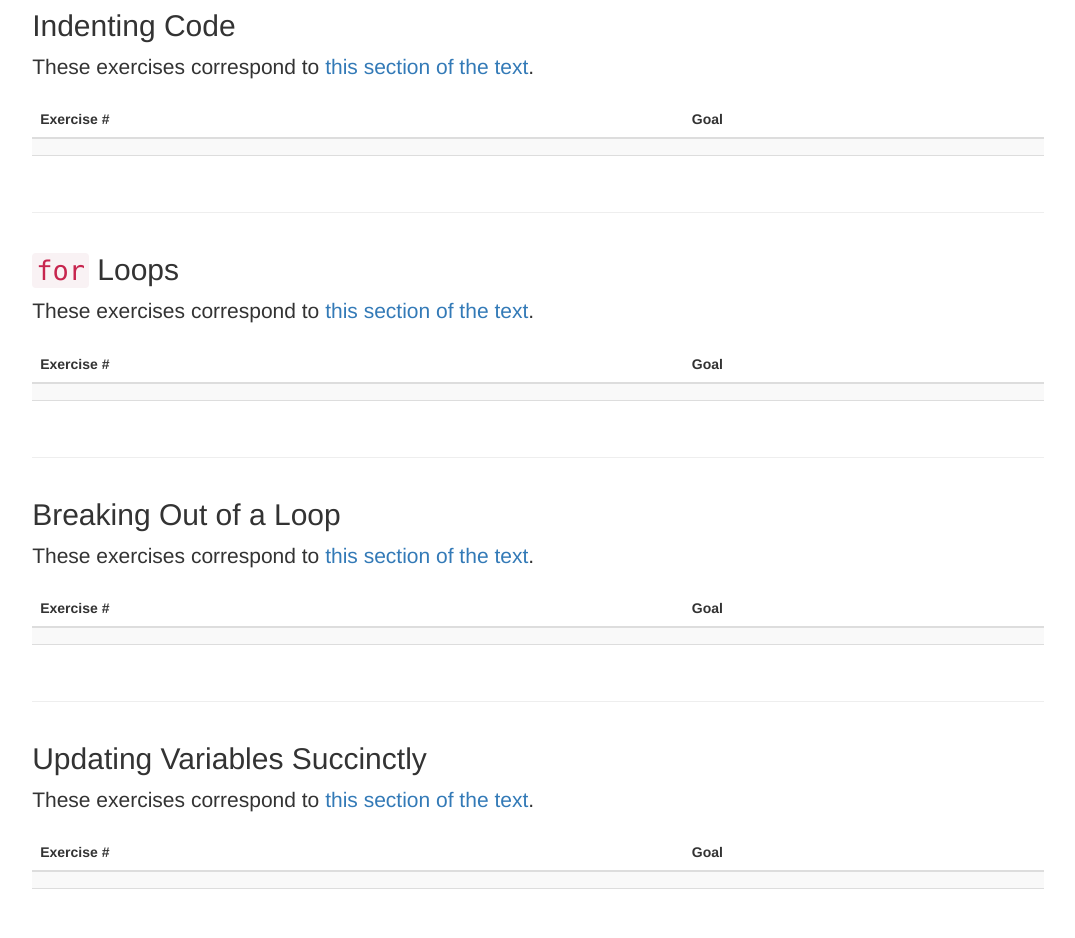
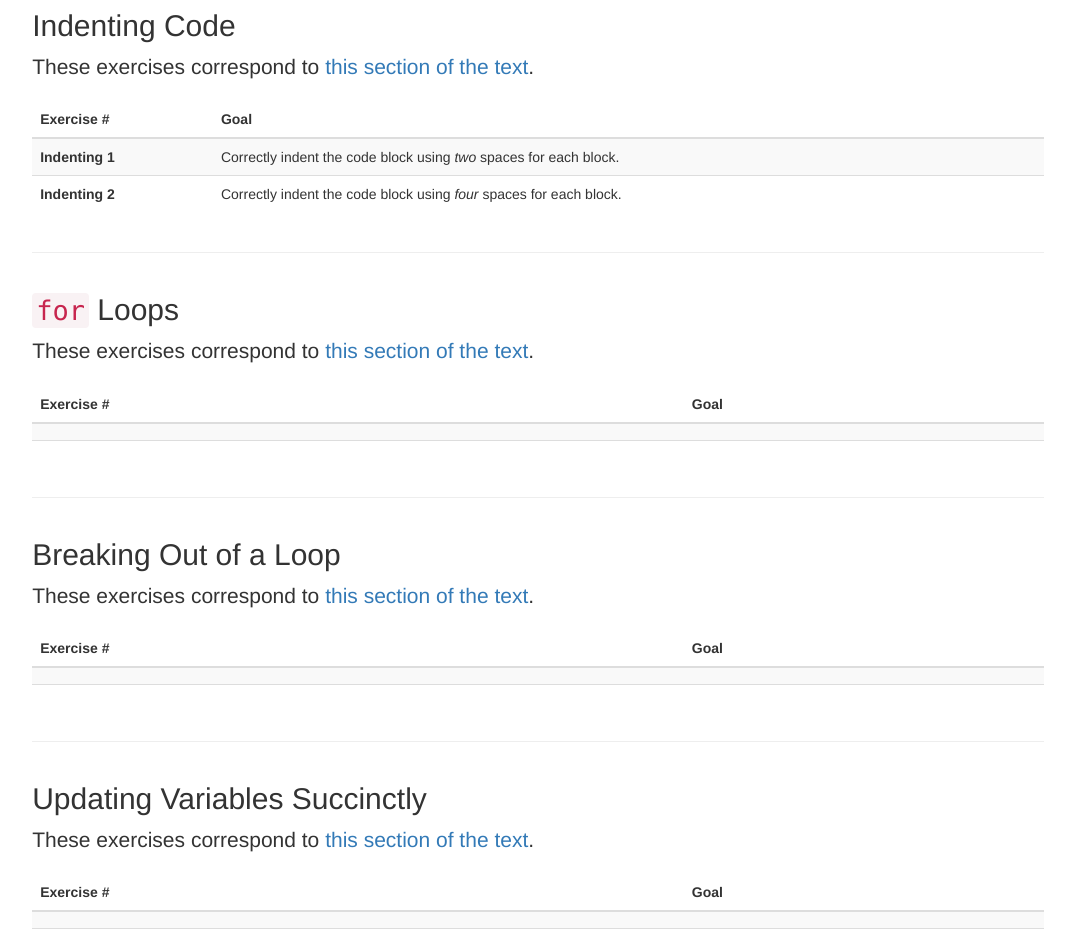
Before and after one commit to YWebCA/EloquentYWeb, a website: page chapter02/index.html in a window 1280 px wide. Shown: the part 4960-5898 px from the top of the page, without its empty margins (102-1177 px from the left). Drawn offline with Linux system fonts and the light colour scheme.

Commit message:
Instructions for Indentation

```diff
--- a/chapter02/index.html
+++ b/chapter02/index.html
@@ -480,12 +480,12 @@
           </thead>
           <tbody>
             <tr>
-              <th></th>
-              <td></td>
+              <th>Indenting 1</th>
+              <td>Correctly indent the code block using <em>two</em> spaces for each block.</td>
             </tr>
             <tr>
-              <th></th>
-              <td></td>
+              <th>Indenting 2</th>
+              <td>Correctly indent the code block using <em>four</em> spaces for each block.</td>
             </tr>
           </tbody>
         </table>
```
